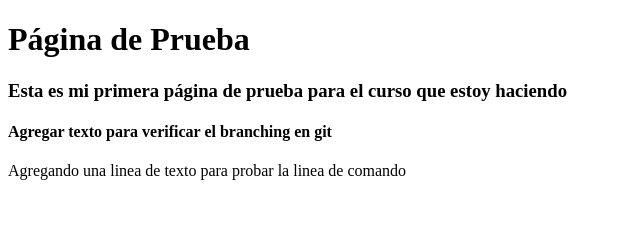
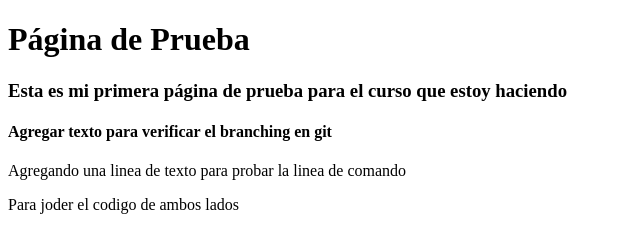
Before and after one commit to dranoel65/pagina-web, a plain HTML site: page index.html in a window 1280 px wide. Shown: the whole page, without its empty margins (0-640 px from the left). Drawn offline with Linux system fonts and the light colour scheme.

Commit message:
Jodiendo el codigo

```diff
--- a/index.html
+++ b/index.html
@@ -9,5 +9,6 @@
 		<h3>Esta es mi primera página de prueba para el curso que estoy haciendo</h3>
 		<h4>Agregar texto para verificar el branching en git</h4>
 		<p>Agregando una linea de texto para probar la linea de comando</p>
+		<p>Para joder el codigo de ambos lados</p>
 	</body>
 </html>
```
